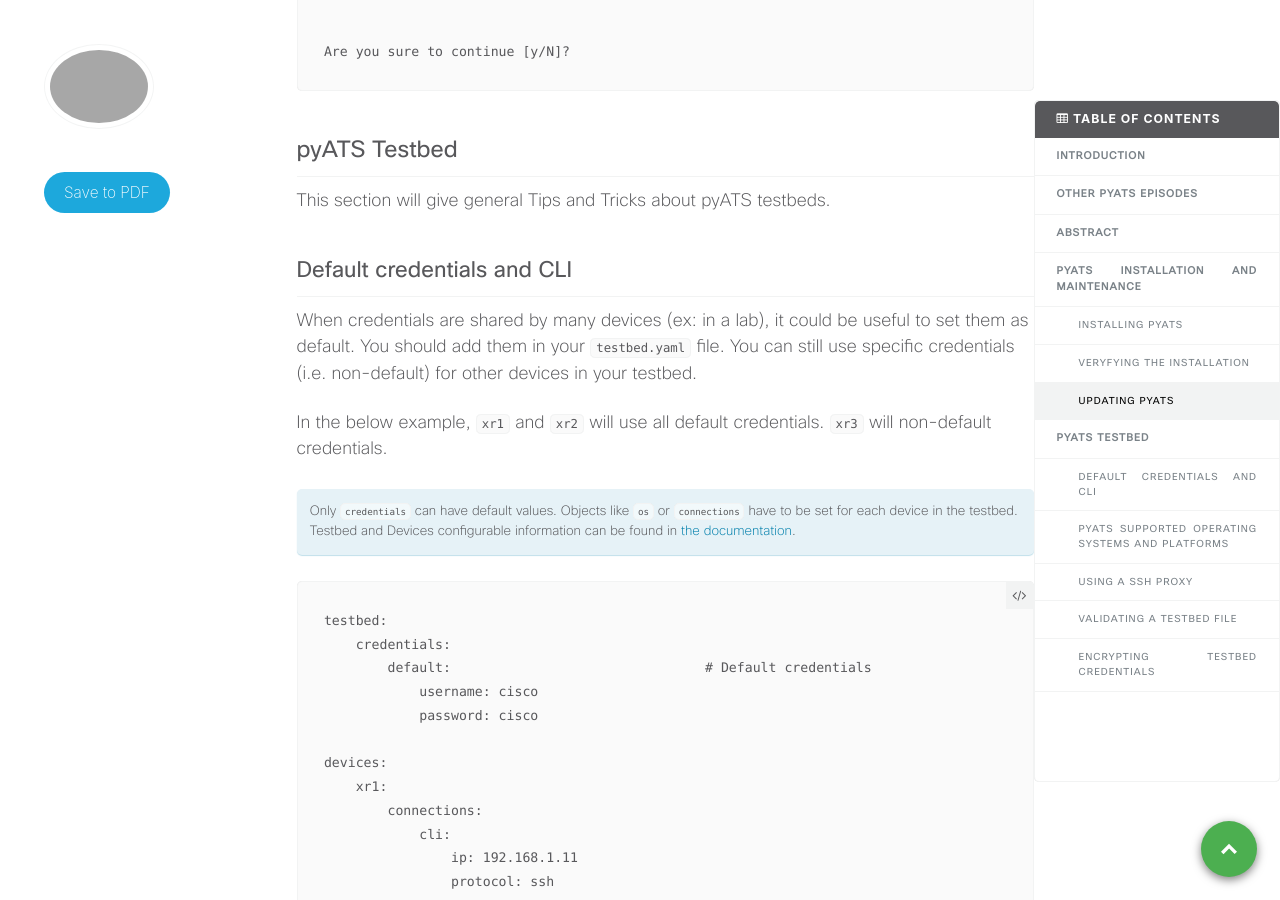
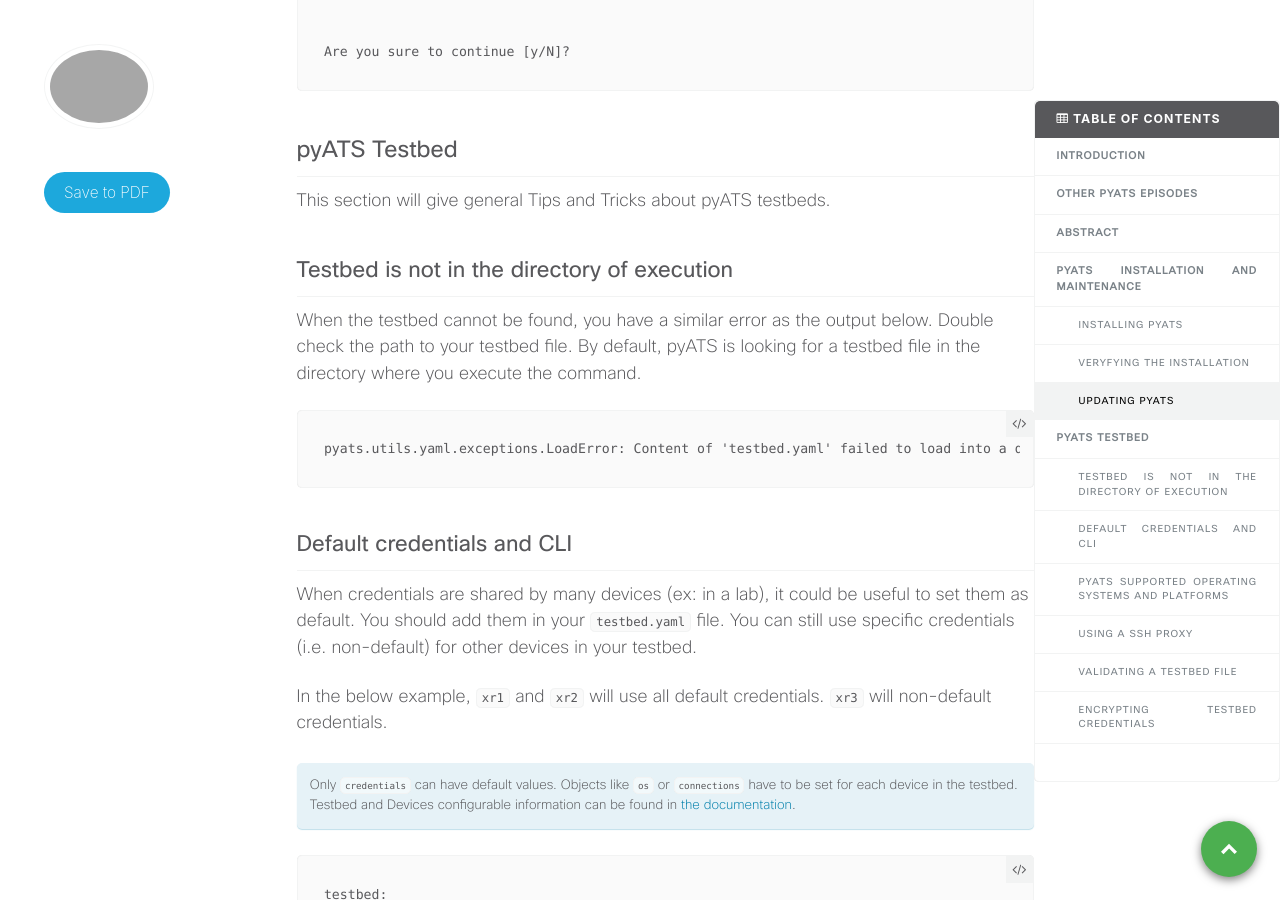
Before and after one commit to xrdocs/programmability, a Jekyll site: the page built from _tutorials/pyats-series-tips-and-tricks.md, in a window 1280 px wide and 900 px high, scrolled down 3344 px. Built offline with Jekyll 4.4.1, drawn with Linux system fonts in a browser that asks for light colours; comment, search, counter and statistics services are not loaded; some of the changed text lies outside the part shown.

Commit message:
Update pyats-series-tips-and-tricks.md

````diff
--- a/_tutorials/pyats-series-tips-and-tricks.md
+++ b/_tutorials/pyats-series-tips-and-tricks.md
@@ -113,6 +113,14 @@ Are you sure to continue [y/N]?
 # pyATS Testbed
 
 This section will give general Tips and Tricks about pyATS testbeds.
+
+## Testbed is not in the directory of execution
+
+When the testbed cannot be found, you have a similar error as the output below. Double check the path to your testbed file. By default, pyATS is looking for a testbed file in the directory where you execute the command.
+
+```
+pyats.utils.yaml.exceptions.LoadError: Content of 'testbed.yaml' failed to load into a dict.
+```
 
 ## Default credentials and CLI
 
@@ -245,3 +253,7 @@ YAML Lint Messages
 ## Encrypting Testbed credentials
 
 If you don't want your credentials (ex: login, passwords) to appear as cleartext in your testbed, you can use the `pyats secret` tool. More information in the [pyATS documentation](https://pubhub.devnetcloud.com/media/pyats/docs/cli/pyats_secret.html).
+
+# Using pyATS with Python
+
+##
````
